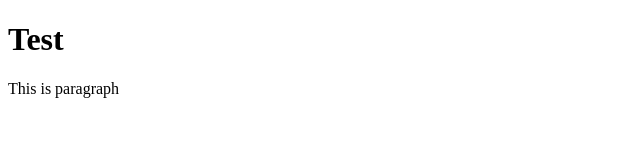
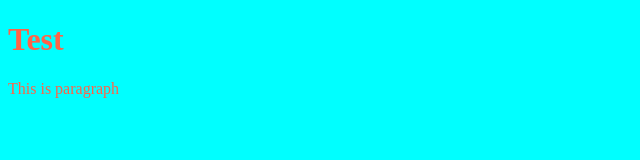
Before and after one commit to HammadHaider27/testRepo, a plain HTML site: page index.html in a window 1280 px wide. Shown: the whole page, without its empty margins (0-640 px from the left). Drawn offline with Linux system fonts and the light colour scheme.

Commit message:
added styles

```diff
--- a/index.html
+++ b/index.html
@@ -5,6 +5,7 @@
     <meta http-equiv="X-UA-Compatible" content="IE=edge">
     <meta name="viewport" content="width=device-width, initial-scale=1.0">
     <title>Test</title>
+    <link rel="stylesheet" href="style.css">
 </head>
 <body>
     <h1>Test</h1>
--- /dev/null
+++ b/style.css
@@ -0,0 +1,4 @@
+body {
+    background-color: aqua;
+    color: tomato;
+}
```
